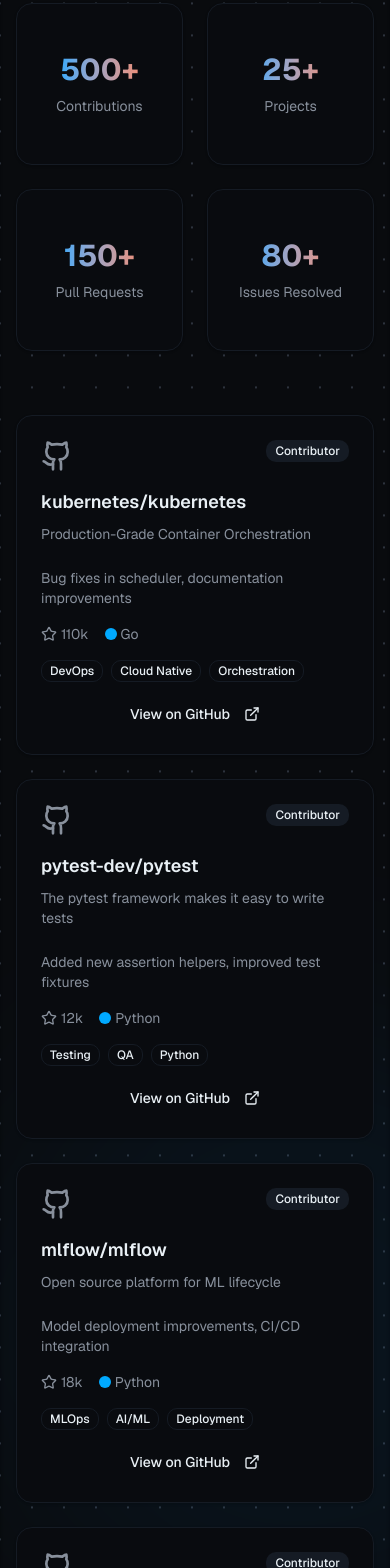
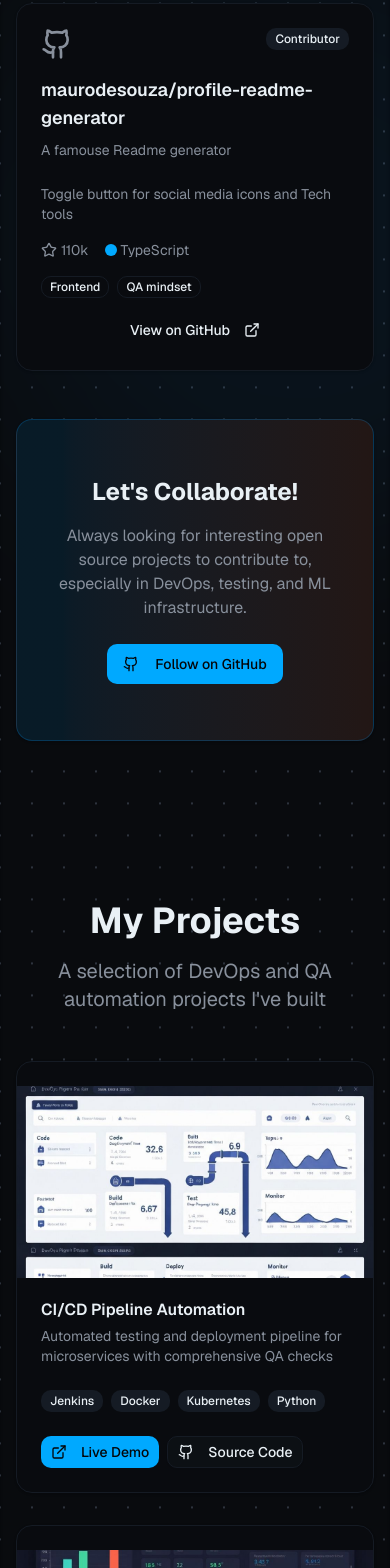
Before and after one commit to BlockAce01/myPortfolio, a Next.js app: page / in a window 390 px wide. Shown: the part 4658-6226 px from the top of the page. Built offline with nearby package versions, Linux system fonts and the light colour scheme.

Commit message:
refactor: update contributions section in OpenSourceSection component to reflect new project details and remove outdated entries

```diff
--- a/components/opensource-section.tsx
+++ b/components/opensource-section.tsx
@@ -8,58 +8,13 @@ import { Github, Star, ExternalLink } from "lucide-react"
 
 const contributions = [
   {
-    name: "kubernetes/kubernetes",
-    description: "Production-Grade Container Orchestration",
+    name: "maurodesouza/profile-readme-generator",
+    description: "A famouse Readme generator",
     role: "Contributor",
-    contributions: "Bug fixes in scheduler, documentation improvements",
+    contributions: "Toggle button for social media icons and Tech tools",
     stars: "110k",
-    language: "Go",
-    tags: ["DevOps", "Cloud Native", "Orchestration"],
-  },
-  {
-    name: "pytest-dev/pytest",
-    description: "The pytest framework makes it easy to write tests",
-    role: "Contributor",
-    contributions: "Added new assertion helpers, improved test fixtures",
-    stars: "12k",
-    language: "Python",
-    tags: ["Testing", "QA", "Python"],
-  },
-  {
-    name: "mlflow/mlflow",
-    description: "Open source platform for ML lifecycle",
-    role: "Contributor",
-    contributions: "Model deployment improvements, CI/CD integration",
-    stars: "18k",
-    language: "Python",
-    tags: ["MLOps", "AI/ML", "Deployment"],
-  },
-  {
-    name: "grafana/grafana",
-    description: "The open observability platform",
-    role: "Contributor",
-    contributions: "Dashboard templates, monitoring plugins",
-    stars: "64k",
     language: "TypeScript",
-    tags: ["Monitoring", "DevOps", "Observability"],
-  },
-  {
-    name: "jenkinsci/jenkins",
-    description: "Leading open source automation server",
-    role: "Plugin Developer",
-    contributions: "Created custom pipeline plugins for QA automation",
-    stars: "23k",
-    language: "Java",
-    tags: ["CI/CD", "Automation", "DevOps"],
-  },
-  {
-    name: "terraform-providers/terraform",
-    description: "Infrastructure as Code tool",
-    role: "Contributor",
-    contributions: "Provider improvements, documentation",
-    stars: "42k",
-    language: "Go",
-    tags: ["IaC", "DevOps", "Cloud"],
+    tags: ["Frontend", "QA mindset"],
   },
 ]
 
@@ -118,7 +73,7 @@ export default function OpenSourceSection() {
         </div>
 
         {/* Stats Grid */}
-        <div className="grid grid-cols-2 md:grid-cols-4 gap-6 mb-16">
+        {/* <div className="grid grid-cols-2 md:grid-cols-4 gap-6 mb-16">
           {stats.map((stat, index) => (
             <Card
               key={index}
@@ -135,10 +90,10 @@ export default function OpenSourceSection() {
               </CardContent>
             </Card>
           ))}
-        </div>
+        </div> */}
 
         {/* Contributions Grid */}
-        <div className="grid md:grid-cols-2 lg:grid-cols-3 gap-6">
+        <div className="flex flex-wrap justify-center gap-6">
           {contributions.map((project, index) => (
             <Card
               key={index}
@@ -185,7 +140,7 @@ export default function OpenSourceSection() {
                   className="w-full group-hover:bg-primary group-hover:text-primary-foreground transition-colors"
                   asChild
                 >
-                  <a href={`https://github.com/${project.name}`} target="_blank" rel="noopener noreferrer">
+                  <a href={`https://github.com/maurodesouza/profile-readme-generator/pull/155`} target="_blank" rel="noopener noreferrer">
                     View on GitHub
                     <ExternalLink className="w-4 h-4 ml-2" />
                   </a>
```
